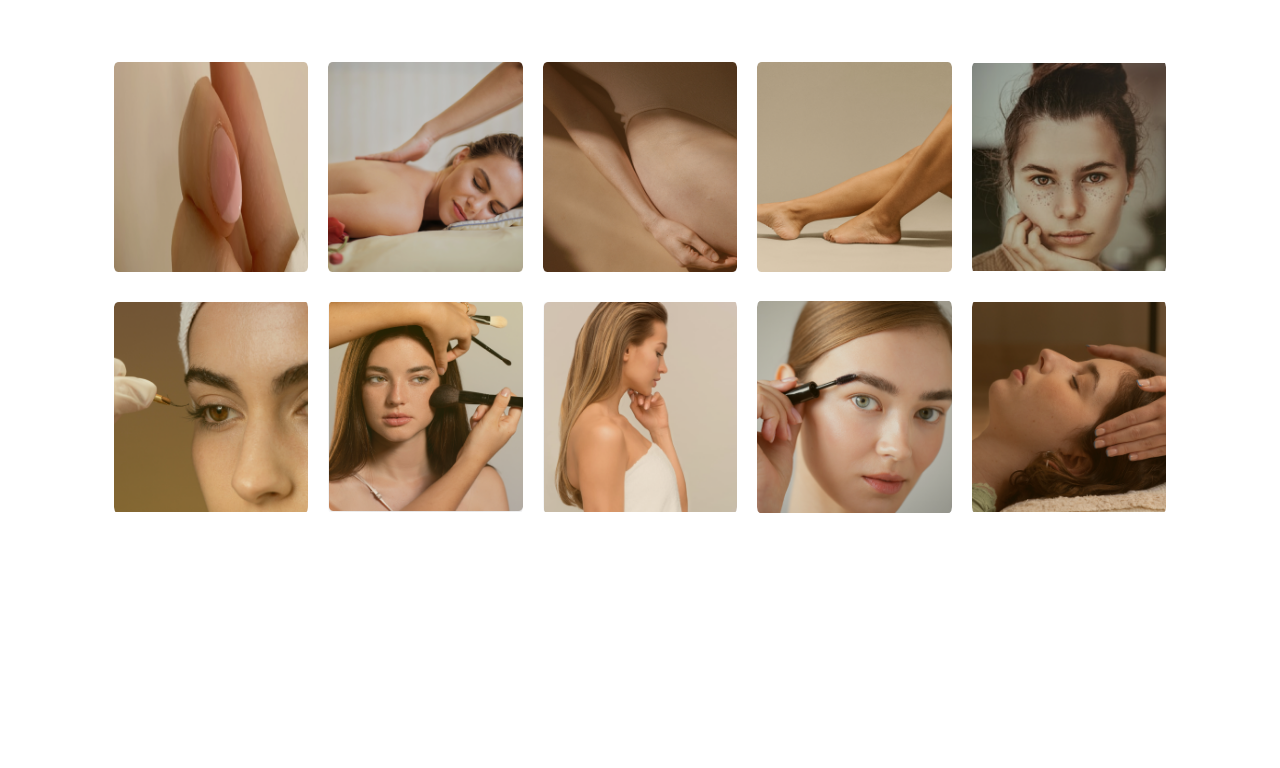
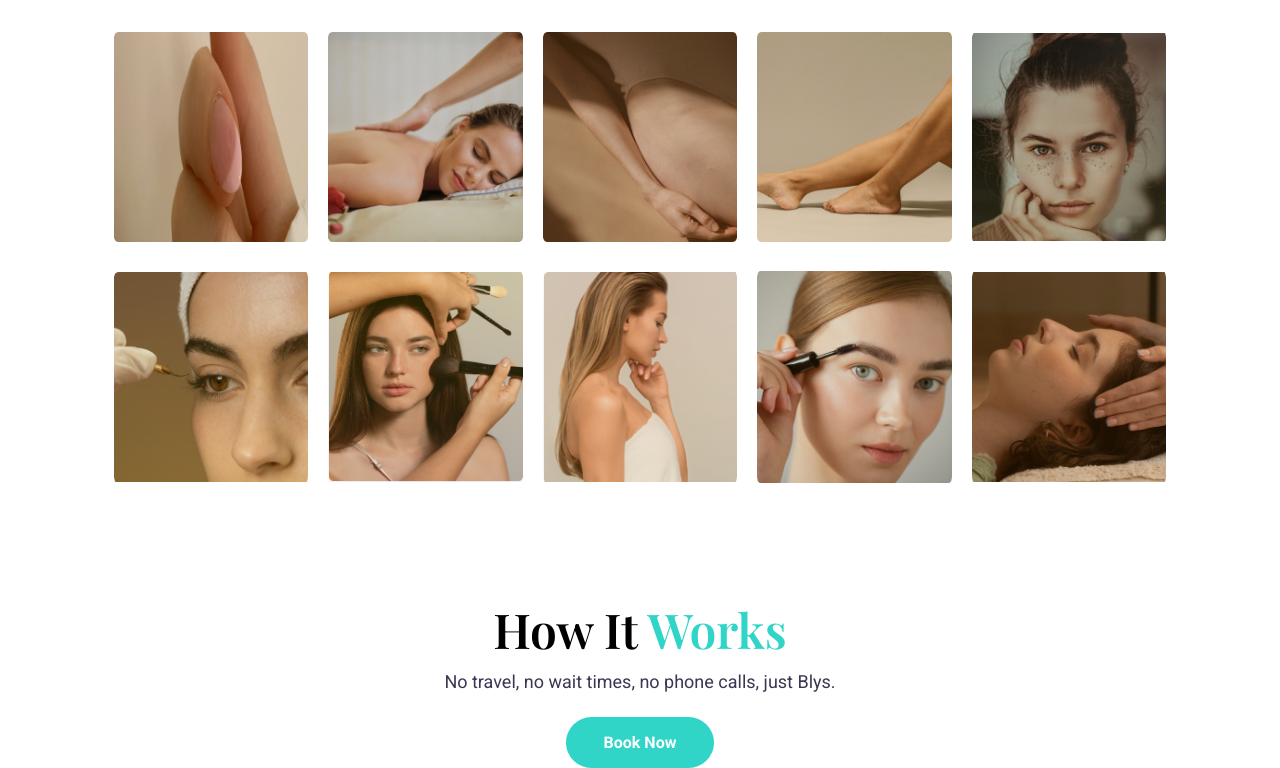
Before and after one commit to hamza4707/HTML-CSS, a plain HTML site: page 2nd/index.html in a window 1280 px wide. Shown: the part 1031-1799 px from the top of the page. Before the commit the page ends 1558 px from the top, so only its background shows below. Drawn offline with nearby package versions, Linux system fonts and the light colour scheme.

Commit message:
2nd commit

```diff
--- a/2nd/index.html
+++ b/2nd/index.html
@@ -61,5 +61,12 @@
       <div class="card"><img src="./assets/Rectangle 2171.png" alt="" /></div>
       <div class="card"><img src="./assets/Rectangle 2172.png" alt="" /></div>
     </div>
+    <div class="secondMain">
+      <div class="enjoy how">How It <span>Works</span></div>
+      <div class="noTravel">
+        No travel, no wait times, no phone calls, just Blys.
+      </div>
+      <div><button>Book Now</button></div>
+    </div>
   </body>
 </html>
--- a/2nd/style.css
+++ b/2nd/style.css
@@ -131,7 +131,7 @@ span {
 }
 .enjoy {
   text-align: center;
-  margin-top: 130px;
+  margin-top: 100px;
   margin-bottom: 50px;
   font-family: "Playfair Display", serif;
   font-weight: 600;
@@ -153,3 +153,14 @@ span {
   /* border: 1px solid black; */
   margin: 10px;
 }
+
+.how {
+  margin-bottom: 10px;
+}
+.noTravel {
+  font-family: "Roboto", sans-serif;
+  font-weight: 400;
+  font-size: 18px;
+  color: rgba(10, 4, 37, 0.8);
+  margin-bottom: 25px;
+}
```
